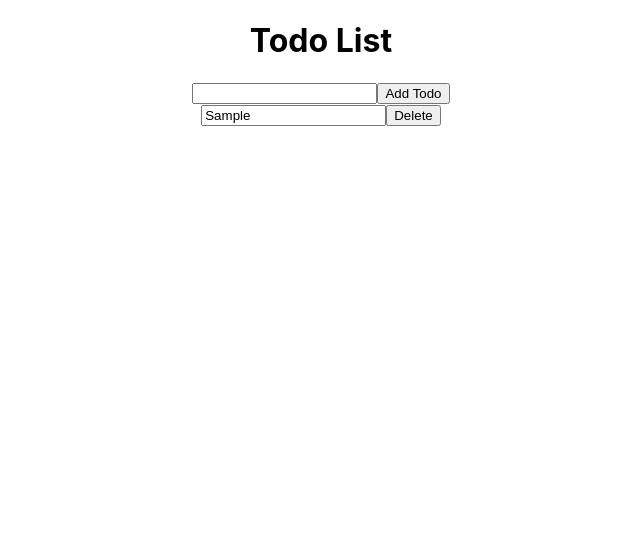
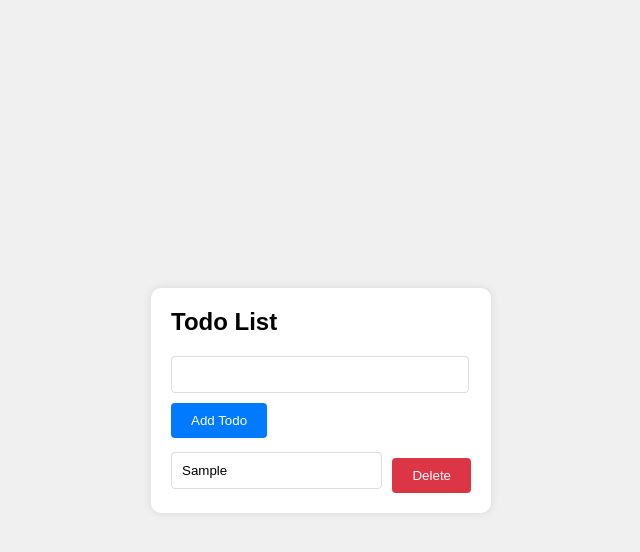
Before and after one commit to mrsatyam/react-todo-app, a React (Create React App) app: page / in a window 1280 px wide. Both pictures are taken after typing "Sample" into the empty fields and a click on the button "Add Todo". Shown: the top 552 px of the page, without its empty margins (319-959 px from the left). Built offline with nearby package versions, Linux system fonts and the light colour scheme.

Commit message:
Updated Styling of the app.

```diff
--- a/src/App.css
+++ b/src/App.css
@@ -1,24 +1,8 @@
 .App {
-  text-align: center;
-}
-
-.App-logo {
-  height: 40vmin;
-  pointer-events: none;
-}
-
-
-.App-header {
-  background-color: #282c34;
+  font-family: Arial, sans-serif;
+  background-color: #f0f0f0;
   min-height: 100vh;
   display: flex;
-  flex-direction: column;
+  justify-content: center;
   align-items: center;
-  justify-content: center;
-  font-size: calc(10px + 2vmin);
-  color: white;
 }
-
-.App-link {
-  color: #61dafb;
-}
--- a/src/component/TodoApp.js
+++ b/src/component/TodoApp.js
@@ -1,4 +1,5 @@
 import React, { useState, useCallback, useMemo } from 'react';
+import '../styling/TodoApp.css';
 
 const TodoApp = () => {
   const [todos, setTodos] = useState([]);
@@ -21,7 +22,7 @@ const TodoApp = () => {
 
   const renderedTodos = useMemo(() => {
     return todos.map(todo => (
-      <div key={todo.id}>
+      <div key={todo.id} className="todo">
         <input
           type="text"
           value={todo.text}
@@ -33,7 +34,7 @@ const TodoApp = () => {
   }, [todos, handleDeleteTodo, handleEditTodo]);
 
   return (
-    <div>
+    <div className="TodoApp">
       <h1>Todo List</h1>
       <input
         type="text"
--- /dev/null
+++ b/src/styling/TodoApp.css
@@ -0,0 +1,53 @@
+.TodoApp {
+  background: white;
+  padding: 20px;
+  border-radius: 10px;
+  box-shadow: 0 0 10px rgba(0, 0, 0, 0.1);
+  width: 300px;
+}
+
+.TodoApp h1 {
+  margin: 0 0 20px;
+  font-size: 24px;
+}
+
+.TodoApp input[type="text"] {
+  padding: 10px;
+  width: calc(100% - 24px);
+  border: 1px solid #ddd;
+  border-radius: 4px;
+}
+
+.TodoApp button {
+  padding: 10px 20px;
+  margin-top: 10px;
+  border: none;
+  background: #007BFF;
+  color: white;
+  border-radius: 4px;
+  cursor: pointer;
+}
+
+.TodoApp button:hover {
+  background: #0056b3;
+}
+
+.TodoApp .todo {
+  display: flex;
+  justify-content: space-between;
+  align-items: center;
+  margin-top: 10px;
+}
+
+.TodoApp .todo input[type="text"] {
+  width: calc(100% - 80px);
+  margin-right: 10px;
+}
+
+.TodoApp .todo button {
+  background: #DC3545;
+}
+
+.TodoApp .todo button:hover {
+  background: #c82333;
+}
```
